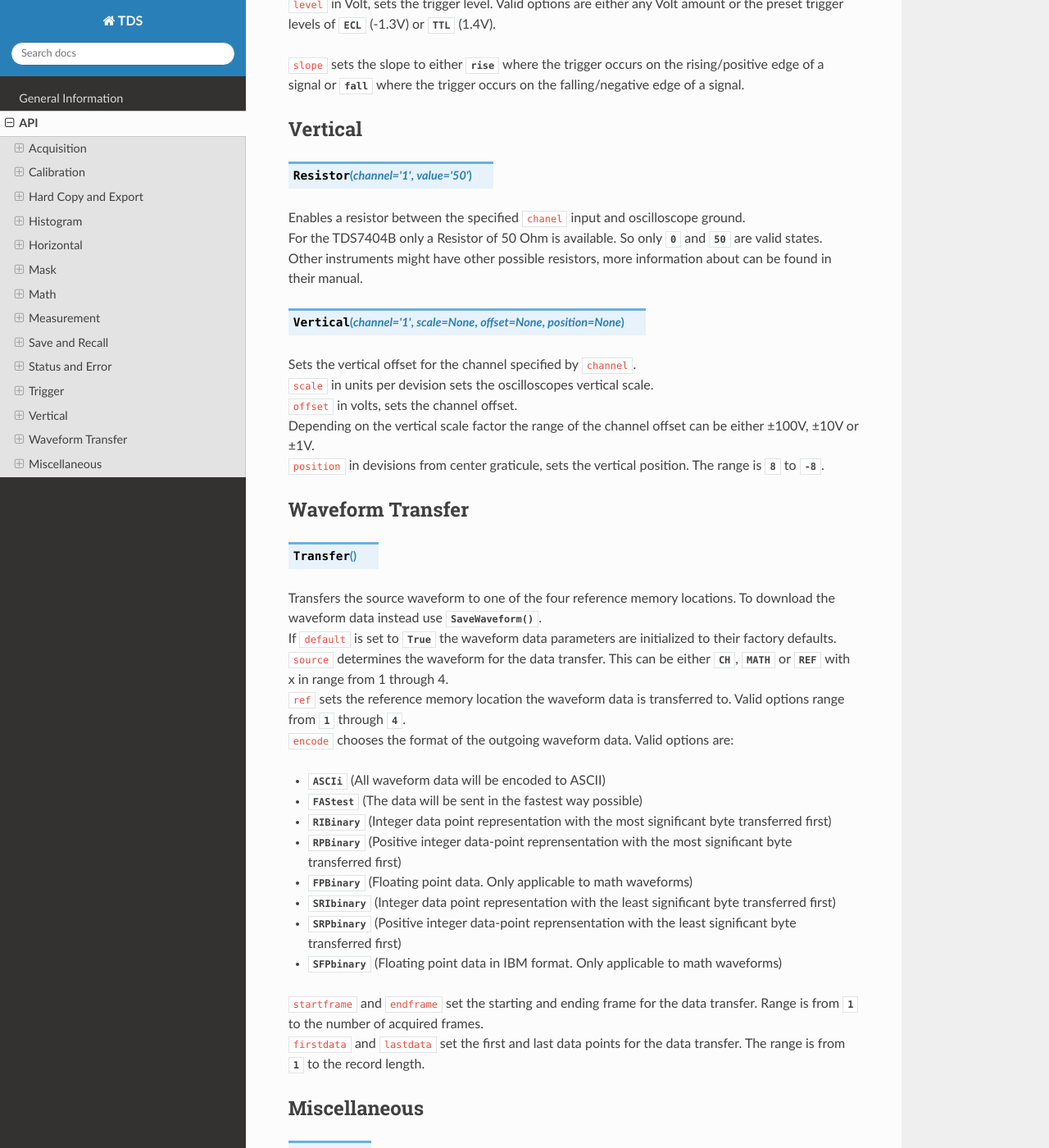
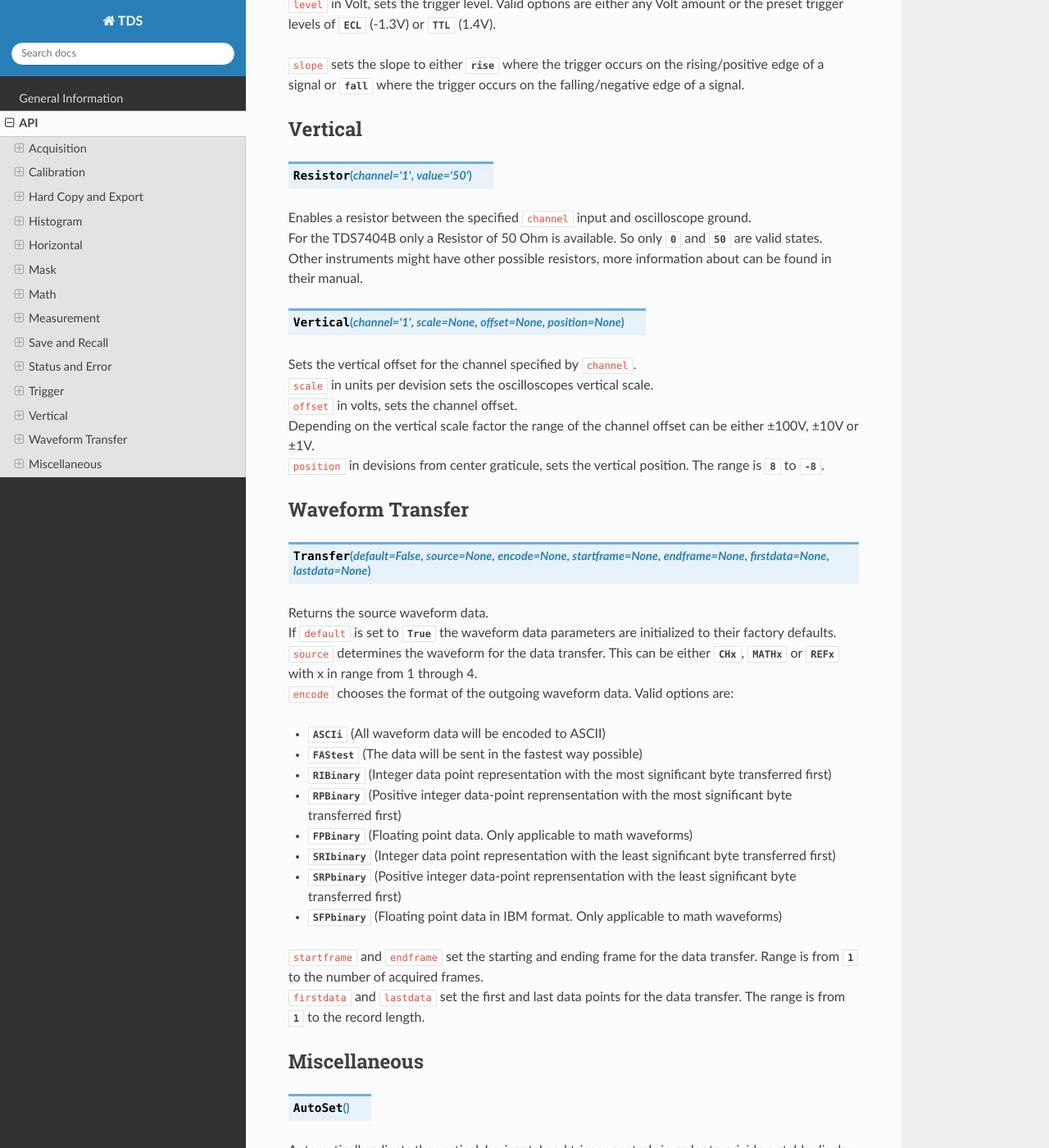
Before and after one commit to NeleWandel/TDS, a Sphinx documentation site: the page built from docs/source/API.rst, in a window 1280 px wide and 1400 px high, scrolled down 16282 px. Shown: the whole window at 82% size. Built offline with Sphinx 7.4.7 and the Read the Docs theme 2.0.0, drawn with Linux system fonts in a browser that asks for light colours; pages that are not in the unit, such as notebooks, are missing from menus; cross-references to code outside the pages are shown as plain code; some of the changed text lies outside the part shown.

```diff
--- a/docs/source/API.rst
+++ b/docs/source/API.rst
@@ -801,7 +801,7 @@ Trigger
 Vertical
 --------
 .. method:: Resistor(channel='1', value='50')
-| Enables a resistor between the specified ``chanel`` input and oscilloscope ground.
+| Enables a resistor between the specified ``channel`` input and oscilloscope ground.
 | For the TDS7404B only a Resistor of 50 Ohm is available. So only :const:`0` and :const:`50` are valid states.
 | Other instruments might have other possible resistors, more information about can be found in their manual.
 .. method:: Vertical(channel='1', scale=None, offset=None, position=None)
@@ -814,11 +814,10 @@ Vertical
 Waveform Transfer
 -----------------
 
-.. method:: Transfer()
-| Transfers the source waveform to one of the four reference memory locations. To download the waveform data instead use :meth:`SaveWaveform`.
+.. method:: Transfer(default=False, source=None, encode=None, startframe=None, endframe=None, firstdata=None, lastdata=None)
+| Returns the source waveform data.
 | If ``default`` is set to :const:`True` the waveform data parameters are initialized to their factory defaults.
-| ``source`` determines the waveform for the data transfer. This can be either :const:`CH<x>`, :const:`MATH<x>` or :const:`REF<x>` with x in range from 1 through 4.
-| ``ref`` sets the reference memory location the waveform data is transferred to. Valid options range from :const:`1` through :const:`4`.
+| ``source`` determines the waveform for the data transfer. This can be either :const:`CHx`, :const:`MATHx` or :const:`REFx` with x in range from 1 through 4.
 | ``encode`` chooses the format of the outgoing waveform data. Valid options are:
 - :const:`ASCIi` (All waveform data will be encoded to ASCII)
 - :const:`FAStest` (The data will be sent in the fastest way possible)
@@ -858,6 +857,10 @@ Miscellaneous
 | The command :meth:`Unlock` enables them again.
 .. method:: SetDate(day, month, year)
 | Changes the internal date of the oscilloscope. ``day`` and ``month`` must be two digits, ``year`` must be four digits.
+.. method:: SetTime(time='00:00:00')
+| Changes the internal time of the oscilloscope. Time must be given in the format hh:mm:ss.
+.. method:: Time()
+| Returns the current internal time of the oscilloscope.
 .. method:: Undo()
 | Reverses all changes done by :meth:`AutoSet`. This does affect any changes made after the automatic adjustment.
 .. method:: Unlock()
```
Also changed, not shown: other parts of docs/source/API.rst (+1 -1 lines).
